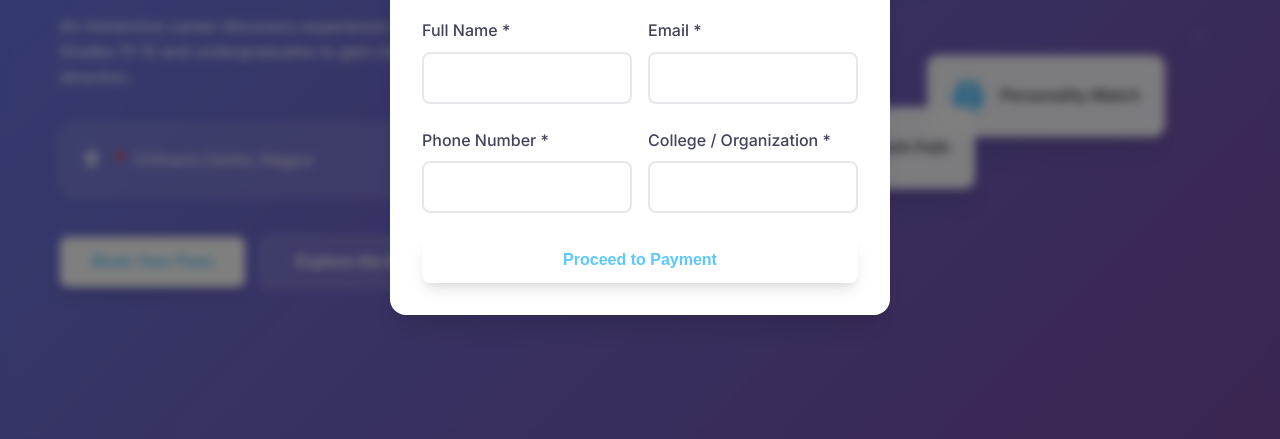
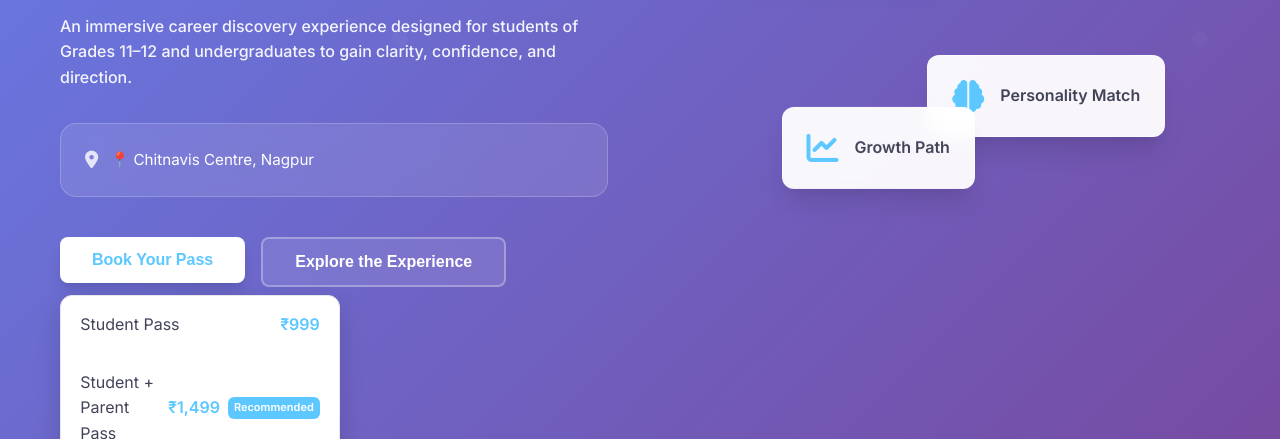
Before and after one commit to atharvabakre05/LandingPage, a website: page public/index.html in a window 1280 px wide. Both pictures are taken after a click on the button "Book Your Pass". Shown: the part 361-800 px from the top of the page. Drawn offline with Linux system fonts and the light colour scheme.

Commit message:
Recommended added

```diff
--- a/public/index.html
+++ b/public/index.html
@@ -42,7 +42,22 @@
                     </div>
 
                     <div class="hero-ctas">
-                        <button class="btn btn-primary" onclick="openModal('student')">Book Your Pass</button>
+                        <div class="pass-dropdown">
+                            <button class="btn btn-primary" onclick="togglePassDropdown()">Book Your Pass</button>
+                            <div class="dropdown-menu" id="passDropdown">
+                                <div class="dropdown-item" onclick="openModal('student')">
+                                    <span class="pass-name">Student Pass</span>
+                                    <span class="price">₹999</span>
+                                </div>
+                                <div class="dropdown-item" onclick="openModal('parent')">
+                                    <span class="pass-name">Student + Parent Pass</span>
+                                    <div class="right-content">
+                                        <span class="price">₹1,499</span>
+                                        <span class="badge">Recommended</span>
+                                    </div>
+                                </div>
+                            </div>
+                        </div>
                         <button class="btn btn-secondary" onclick="document.getElementById('includes').scrollIntoView({behavior: 'smooth'})">Explore the Experience</button>
                     </div>
                 </div>
@@ -196,7 +211,7 @@
                 </div>
 
                 <div class="pass-card featured">
-                    <div class="pass-badge">Recommended for better decision-making</div>
+                    <div class="pass-badge">Recommended</div>
                     <div class="pass-header">
                         <h3>Student + Parent Pass</h3>
                         <div class="pass-price">
--- a/public/script.js
+++ b/public/script.js
@@ -10,7 +10,18 @@ const passNames = {
 };
 
 // Modal functionality
+function togglePassDropdown() {
+    const dropdown = document.getElementById('passDropdown');
+    dropdown.classList.toggle('active');
+}
+
 function openModal(passType) {
+    // Close dropdown if open
+    const dropdown = document.getElementById('passDropdown');
+    if (dropdown) {
+        dropdown.classList.remove('active');
+    }
+
     const modal = document.getElementById('purchaseModal');
     const selectedPassType = document.getElementById('selectedPassType');
     const selectedPrice = document.getElementById('selectedPrice');
@@ -23,6 +34,16 @@ function openModal(passType) {
     modal.classList.add('active');
     document.body.style.overflow = 'hidden';
 }
+
+// Close dropdown when clicking outside
+document.addEventListener('click', function(event) {
+    const dropdown = document.getElementById('passDropdown');
+    const dropdownButton = document.querySelector('.pass-dropdown .btn-primary');
+
+    if (dropdown && !dropdown.contains(event.target) && !dropdownButton.contains(event.target)) {
+        dropdown.classList.remove('active');
+    }
+});
 
 function closeModal() {
     const modal = document.getElementById('purchaseModal');
--- a/public/styles.css
+++ b/public/styles.css
@@ -450,15 +450,15 @@ body {
 
 .pass-badge {
     position: absolute;
-    top: -12px;
-    left: 50%;
-    transform: translateX(-50%);
-    background: var(--secondary-color);
+    top: 12px;
+    right: 12px;
+    background: var(--primary-color);
     color: white;
-    padding: 0.25rem 1rem;
-    border-radius: 20px;
-    font-size: 0.875rem;
-    font-weight: 600;
+    padding: 4px 8px;
+    border-radius: 999px;
+    font-size: 11px;
+    font-weight: 500;
+    z-index: 10;
 }
 
 .pass-header {
@@ -1009,3 +1009,79 @@ html {
     box-shadow: 0 0 0 2px rgba(92, 200, 255, 0.3);
     transform: scale(1.02);
 }
+
+/* Pass Dropdown Styles */
+.pass-dropdown {
+    position: relative;
+    display: inline-block;
+}
+
+.dropdown-menu {
+    position: absolute;
+    top: 100%;
+    left: 0;
+    background: white;
+    border-radius: 12px;
+    box-shadow: 0 10px 25px rgba(0, 0, 0, 0.15);
+    border: 1px solid var(--border-color);
+    min-width: 280px;
+    z-index: 1000;
+    opacity: 0;
+    visibility: hidden;
+    transform: translateY(-10px);
+    transition: all 0.2s ease;
+    margin-top: 8px;
+}
+
+.dropdown-menu.active {
+    opacity: 1;
+    visibility: visible;
+    transform: translateY(0);
+}
+
+.dropdown-item {
+    padding: 1rem 1.2rem;
+    cursor: pointer;
+    transition: background-color 0.2s ease;
+    display: flex;
+    justify-content: space-between;
+    align-items: center;
+    position: relative;
+}
+
+.dropdown-item:hover {
+    background-color: var(--bg-light);
+}
+
+.dropdown-item:first-child {
+    border-radius: 12px 12px 0 0;
+}
+
+.dropdown-item:last-child {
+    border-radius: 0 0 12px 12px;
+}
+
+.pass-name {
+    flex: 1;
+}
+
+.right-content {
+    display: flex;
+    align-items: center;
+    gap: 8px;
+}
+
+.dropdown-item .price {
+    font-weight: 600;
+    color: var(--primary-color);
+}
+
+.dropdown-item .badge {
+    background: var(--primary-color);
+    color: white;
+    font-size: 11px;
+    padding: 2px 6px;
+    border-radius: 6px;
+    font-weight: 600;
+    white-space: nowrap;
+}
```
